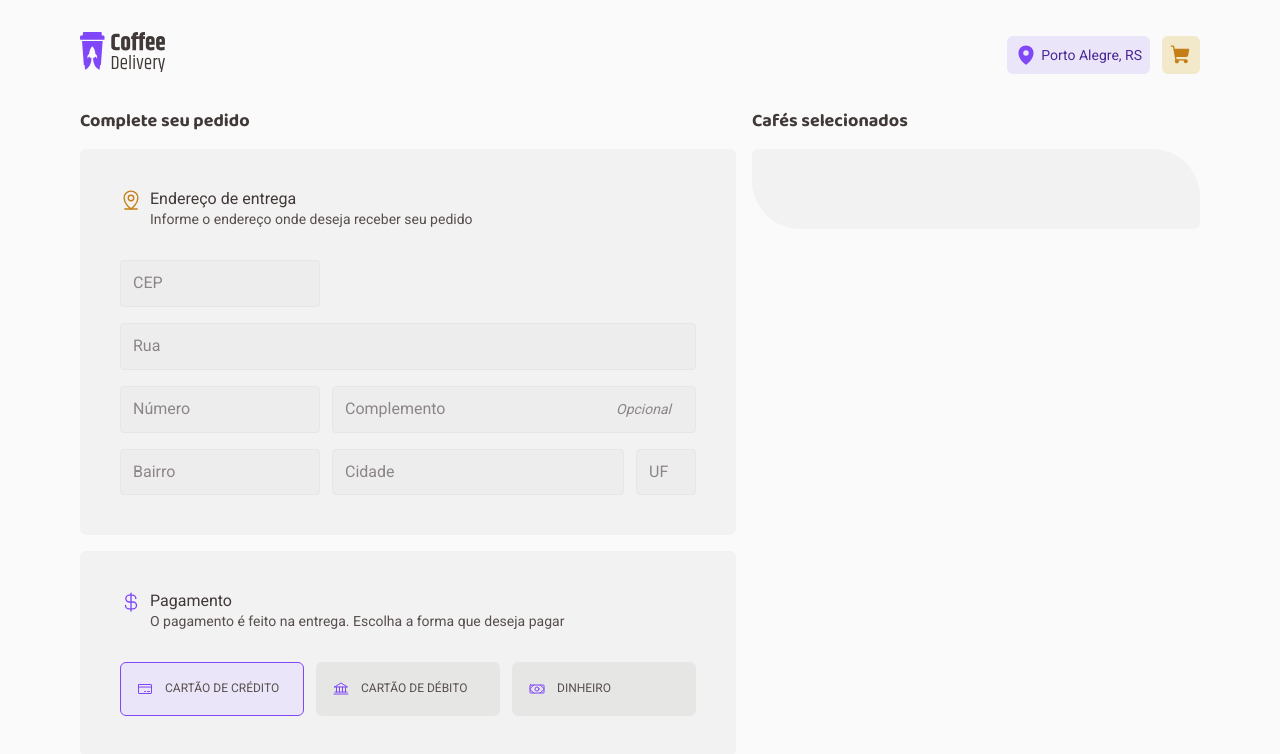
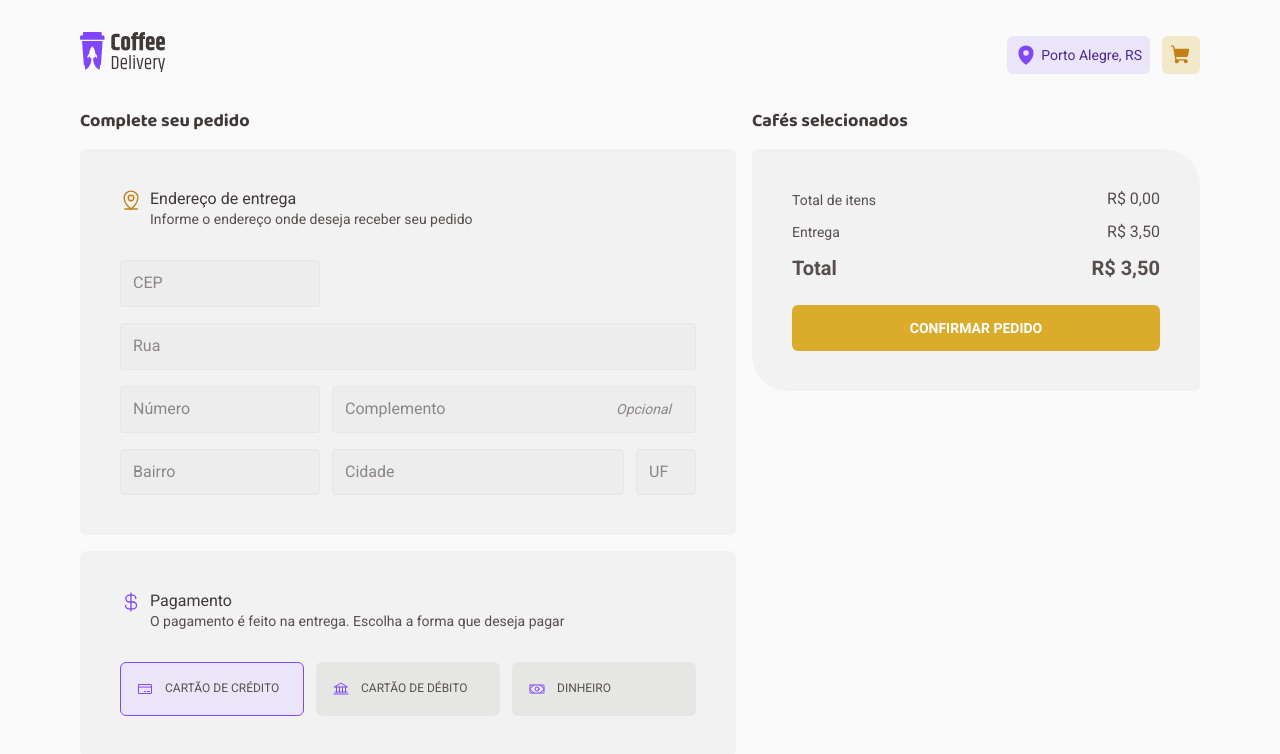
Before and after one commit to PauloHenriqueSousa2020/ignite-coffe-delivery, a React (Vite) app: page /cart in a window 1280 px wide. Shown: the top 754 px of the page. Built offline with nearby package versions, Linux system fonts and the light colour scheme.

Commit message:
feat: update changes

```diff
--- a/src/context/CoffeContext.tsx
+++ b/src/context/CoffeContext.tsx
@@ -4,6 +4,7 @@ import { CoffeProps, CoffeMarketProps } from "@/@types/CoffeInterface";
 interface CoffeContextProps {
   coffes: CoffeMarketProps[];
   handleAddCoffe: (coffe: CoffeProps, quantity: number) => void;
+  removeItem: (itemId: string) => void
 }
 
 export const CoffeContext = createContext({} as CoffeContextProps)
@@ -15,10 +16,16 @@ export function CyclesContextProvider({ children }: { children: ReactNode }) {
     setCoffes((state) => [...state, { ...coffe, quantity }])
   }
 
+  function removeItem (itemId: string) {
+    const filteredCoffes = coffes.filter(coffe => coffe.id !== itemId)
+    setCoffes(filteredCoffes)
+  }
+
   return (
     <CoffeContext.Provider value={{
       coffes,
-      handleAddCoffe
+      handleAddCoffe,
+      removeItem
     }}>
       {children}
     </CoffeContext.Provider>
--- a/src/pages/Cart/index.tsx
+++ b/src/pages/Cart/index.tsx
@@ -1,9 +1,36 @@
-import { Bank, CreditCard, CurrencyDollar, MapPinLine, Money } from "phosphor-react";
+import { Bank, CreditCard, CurrencyDollar, MapPinLine, Money, Trash } from "phosphor-react";
 import * as S from "./styles";
 import { InputText } from "@/components/InputText";
 import { Radio } from "@/components/RadioButton";
+import { Fragment, useContext } from 'react'
+import { CoffeContext } from "@/context/CoffeContext";
+import { coffees } from "../../data.json";
 
 export function Cart() {
+  const { coffes, removeItem } = useContext(CoffeContext)
+  const shippingPrice = 3.5
+
+  const coffeesInCart = coffes.map((item) => {
+    const coffeeInfo = coffees.find((coffee) => coffee.id === item.id)
+
+    if (!coffeeInfo) {
+      throw new Error('Invalid coffee.')
+    }
+
+    return {
+      ...coffeeInfo,
+      quantity: item.quantity,
+    }
+  })
+
+  const totalItemsPrice = coffeesInCart.reduce((previousValue, currentItem) => {
+    return (previousValue += currentItem.price * currentItem.quantity)
+  }, 0)
+
+  function handleItemRemove(itemId: string) {
+    removeItem(itemId)
+  }
+
   return (
     <S.CartContainer>
       <div className="addressContent">
@@ -80,7 +107,6 @@ export function Cart() {
             <div>
               <Radio
                 isSelected={true}
-
                 value="credit"
               >
                 <CreditCard size={16} />
@@ -89,7 +115,6 @@ export function Cart() {
 
               <Radio
                 isSelected={false}
-
                 value="debit"
               >
                 <Bank size={16} />
@@ -98,27 +123,86 @@ export function Cart() {
 
               <Radio
                 isSelected={false}
-
                 value="cash"
               >
                 <Money size={16} />
                 <span>Dinheiro</span>
               </Radio>
             </div>
-
-            {/*  {errors.paymentMethod ? (
-              <PaymentErrorMessage role="alert">
-                {errors.paymentMethod.message}
-              </PaymentErrorMessage>
-            ) : null} */}
           </S.PaymentOptions>
         </S.AddressContainer>
       </div>
 
       <div>
         <p className="cartContainerTitle">Cafés selecionados</p>
-        <S.OrderContainer>
-        </S.OrderContainer>
+        <S.CartTotal>
+          {coffeesInCart.map((coffee) => (
+            <Fragment key={coffee.id}>
+              <S.Coffee>
+                <div>
+                  <img src={coffee.image} alt={coffee.title} />
+
+                  <div>
+                    <span>{coffee.title}</span>
+
+                    <S.CoffeeInfo>
+                      {/* <QuantityInput
+                        quantity={coffee.quantity}
+                        incrementQuantity={() => handleItemIncrement(coffee.id)}
+                        decrementQuantity={() => handleItemDecrement(coffee.id)}
+                      /> */}
+
+                      <button onClick={() => handleItemRemove(coffee.id)}>
+                        <Trash />
+                        <span>Remover</span>
+                      </button>
+                    </S.CoffeeInfo>
+                  </div>
+                </div>
+
+                <aside>R$ {coffee.price?.toFixed(2)}</aside>
+              </S.Coffee>
+
+              <span />
+            </Fragment>
+          ))}
+
+          <S.CartTotalInfo>
+            <div>
+              <span>Total de itens</span>
+              <span>
+                {new Intl.NumberFormat('pt-br', {
+                  currency: 'BRL',
+                  style: 'currency',
+                }).format(totalItemsPrice)}
+              </span>
+            </div>
+
+            <div>
+              <span>Entrega</span>
+              <span>
+                {new Intl.NumberFormat('pt-br', {
+                  currency: 'BRL',
+                  style: 'currency',
+                }).format(shippingPrice)}
+              </span>
+            </div>
+
+            <div>
+              <span>Total</span>
+              <span>
+                {new Intl.NumberFormat('pt-br', {
+                  currency: 'BRL',
+                  style: 'currency',
+                }).format(totalItemsPrice + shippingPrice)}
+              </span>
+            </div>
+          </S.CartTotalInfo>
+
+          <S.CheckoutButton type="submit" form="order">
+            Confirmar pedido
+          </S.CheckoutButton>
+        </S.CartTotal>
       </div>
     </S.CartContainer>
   )
--- a/src/pages/Cart/styles.ts
+++ b/src/pages/Cart/styles.ts
@@ -107,3 +107,125 @@ export const PaymentOptions = styled.div`
     gap: 12px;
   }
 `
+
+export const CartTotal = styled.div`
+  padding: 40px;
+  border-radius: 6px 36px;
+  background-color: ${({ theme }) => theme.colors.baseCard};
+  width: 100%;
+  min-width: 448px;
+
+  > span {
+    display: block;
+    height: 1px;
+    background-color: ${({ theme }) => theme.colors.baseButton};
+    margin: 24px 0;
+  }
+`
+export const CoffeeInfo = styled.div`
+  display: flex;
+  gap: 8px;
+
+  > button {
+    padding: 6px 8px;
+    background-color: ${({ theme }) => theme.colors.baseButton};
+    border-radius: 6px;
+    display: flex;
+    align-items: center;
+    gap: 8px;
+
+    transition: all 0.2s;
+
+    &:hover {
+      background-color: ${({ theme }) => theme.colors.baseHover};
+    }
+
+    > svg {
+      color: ${({ theme }) => theme.colors.purple};
+    }
+
+    > span {
+      ${({ theme }) => theme.fonts.buttonM};
+      text-transform: uppercase;
+      color: ${({ theme }) => theme.colors.baseText};
+    }
+  }
+`
+export const Coffee = styled.div`
+  display: flex;
+  justify-content: space-between;
+
+  > div {
+    > img {
+      width: 64px;
+      height: 64px;
+    }
+
+    display: flex;
+    align-items: stretch;
+    gap: 20px;
+
+    > div {
+      display: flex;
+      flex-direction: column;
+      justify-content: space-between;
+    }
+  }
+
+  > aside {
+    font-weight: bold;
+  }
+`
+
+export const CartTotalInfo = styled.div`
+  display: flex;
+  flex-direction: column;
+  gap: 12px;
+
+  div {
+    display: flex;
+    align-items: center;
+    justify-content: space-between;
+
+    span:first-child {
+      ${({ theme }) => theme.fonts.textS};
+    }
+
+    span:last-child {
+      ${({ theme }) => theme.fonts.textM};
+    }
+  }
+
+
+  div:last-child {
+    span {
+      ${({ theme }) => theme.fonts.textL};
+      font-weight: bold;
+    }
+  }
+`
+
+export const CheckoutButton = styled.button`
+  margin-top: 24px;
+  width: 100%;
+  padding: 12px;
+  text-transform: uppercase;
+
+  ${({ theme }) => theme.fonts.buttonG};
+  color: ${({ theme }) => theme.colors.white};
+  background-color: ${({ theme }) => theme.colors.yellow};
+
+  transition: all 0.2s;
+
+  &:hover {
+    background-color: ${({ theme }) => theme.colors.yellowDark};
+  }
+
+  border-radius: 6px;
+`
+
+export const PaymentErrorMessage = styled.p`
+  ${({ theme }) => theme.fonts.textXS};
+  font-weight: 400;
+  color: red;
+`
--- a/src/pages/Success/index.tsx
+++ /dev/null
@@ -1,7 +0,0 @@
-export function Success () {
-  return(
-    <div>
-      Success
-    </div>
-  )
-}
--- a/src/routes/Router.tsx
+++ b/src/routes/Router.tsx
@@ -2,14 +2,12 @@ import { Route, Routes } from "react-router-dom";
 
 import { Cart } from "@/pages/Cart";
 import { Home } from "@/pages/Home";
-import { Success } from "@/pages/Success";
 
 export function Router() {
   return (
     <Routes>
       <Route path="/" element={<Home />} />
       <Route path="/cart" element={<Cart />} />
-      <Route path="/order/:orderId/success" element={<Success />} />
     </Routes>
   )
 }
```
